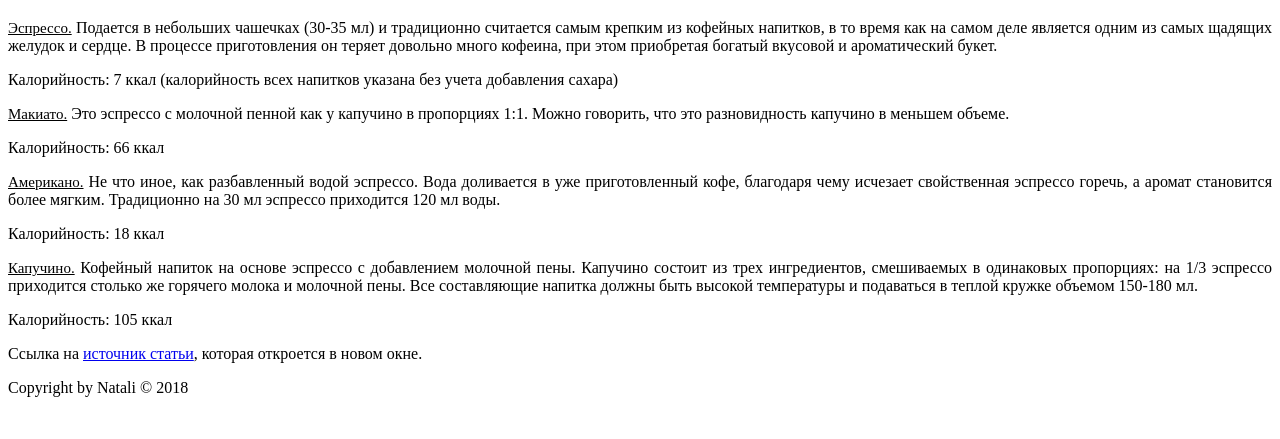
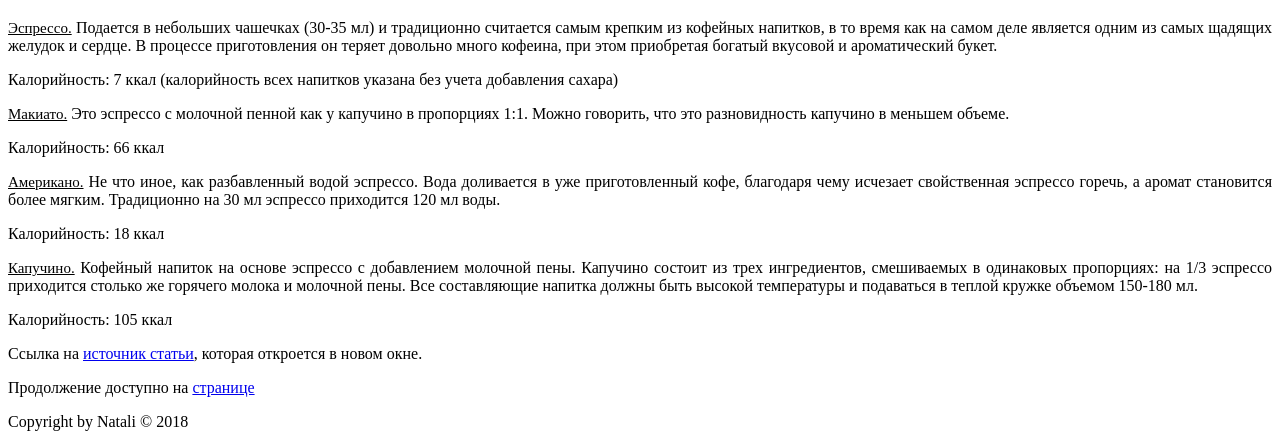
Before and after one commit to GeekHub-Frontend-CMS-8/Natali-Pereyaslovets-Homework, a plain HTML site: page lesson 1/index.html in a window 1280 px wide. Shown: the part 381-820 px from the top of the page. Drawn offline with Linux system fonts and the light colour scheme.

Commit message:
add new page

```diff
--- a/lesson 1/index.html
+++ b/lesson 1/index.html
@@ -26,6 +26,8 @@
 
 				<p style="text-align:justify;">Ссылка на <a href="http://www.marieclaire.ru/krasota/krasota_health/10-populyarnyih-kofeynyih-napitkov-polza-vred-i-kaloriynost/" target="_blank">источник статьи</a>, которая откроется в новом окне.</p>
 
+				<p>Продолжение доступно на <a href="page2.html">странице</a></p>
+
     <footer>
 	    <!-- <copy> -->Copyright by Natali &copy; 2018<!-- </copy> -->
 	</footer>
```
